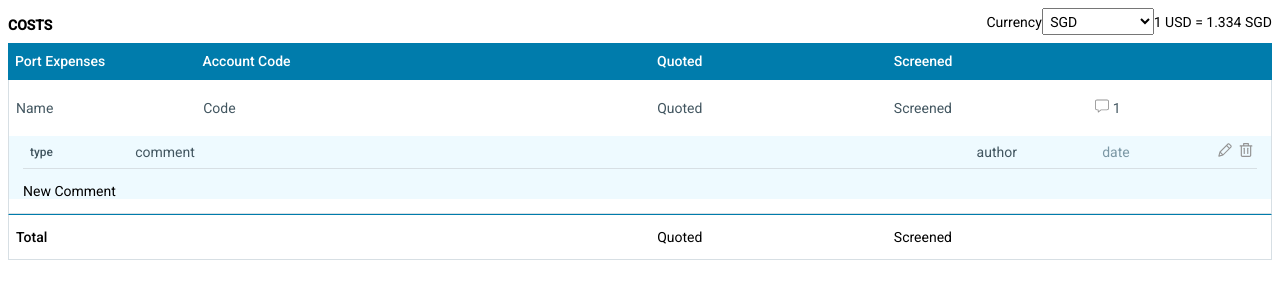
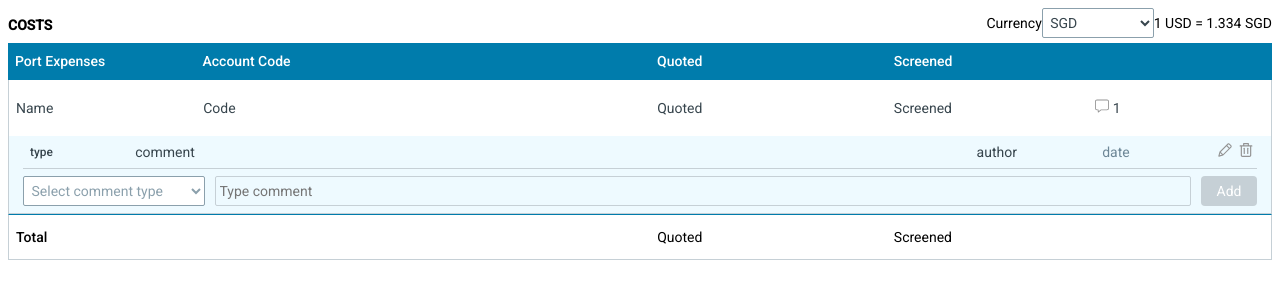
Before and after one commit to RronKurtishi/marcura-costs, an Angular app: page / in a window 1280 px wide. Shown: the top 300 px of the page. Built offline with nearby package versions, Linux system fonts and the light colour scheme.

Commit message:
Implemented new comment UI

```diff
--- a/src/app/costs-page/list/list-item/new-comment/new-comment.component.html
+++ b/src/app/costs-page/list/list-item/new-comment/new-comment.component.html
@@ -1 +1,9 @@
-<p>New Comment</p>
+<div class="flex gap-10 justify-between items-center py-2">
+    <select name="" class="comment-type-select p-1">
+      <option value="" selected disabled hidden>Select comment type</option>
+      <option value="">Internal</option>
+      <option value="">External</option>
+    </select>
+    <input type="text" disabled class="comment-input p-1" placeholder="Type comment">
+    <button disabled>Add</button>
+</div>
--- a/src/app/costs-page/list/list-item/new-comment/new-comment.component.scss
+++ b/src/app/costs-page/list/list-item/new-comment/new-comment.component.scss
@@ -0,0 +1,7 @@
+.comment-type-select {
+  width: 13rem;
+}
+
+.comment-input {
+  flex-grow: 3;
+}
--- a/src/styles.scss
+++ b/src/styles.scss
@@ -4,6 +4,7 @@
 * {
   font-family: 'Roboto', sans-serif;
 	font-size: 14px;
+	box-sizing: border-box;
 }
 
 // Percentage Widths
@@ -90,6 +91,10 @@ $spacings: $spacing0 $spacing1 $spacing2 $spacing3 $spacing4 $spacing5 $spacing6
   display: flex;
 }
 
+.gap-10 {
+	gap: 10px;
+}
+
 .justify-between {
   justify-content: space-between;
 }
@@ -143,6 +148,10 @@ $spacings: $spacing0 $spacing1 $spacing2 $spacing3 $spacing4 $spacing5 $spacing6
 	cursor: pointer;
 }
 
+.color-secondary {
+	color: $secondary;
+}
+
 .color-secondary-light {
 	color: $secondary-light;
 }
@@ -150,3 +159,39 @@ $spacings: $spacing0 $spacing1 $spacing2 $spacing3 $spacing4 $spacing5 $spacing6
 .color-secondary-xlight {
 	color: $secondary-xlight;
 }
+
+button {
+	padding: 0.5rem;
+	background: $primary;
+	color: white;
+	border-radius: 4px;
+	border: none;
+	min-width: 4rem;
+
+	&:disabled {
+		background: $secondary-xlight;
+	}
+}
+
+input, select {
+	height: 30px;
+	padding: 0;
+	background: white;
+	border: 1px solid darken($secondary-xlight, 20%);
+	border-radius: 2px;
+	color: darken($secondary-xlight, 20%);
+
+	&:disabled {
+		border: 1px solid $secondary-xlight;
+		background: transparent;
+		color: $secondary-xlight;
+	}
+
+	&.currency-select {
+		color: $secondary;
+	}
+
+	> option {
+		color: $secondary;
+	}
+}
--- a/src/styles/variables.scss
+++ b/src/styles/variables.scss
@@ -1,6 +1,6 @@
 $primary: #007cac;
 $primary-light: lighten($primary, 63%);
-$secondary: #425660;
+$secondary: #37454d;
 $secondary-light: lighten($secondary, 25%);
 $secondary-xlight: lighten($secondary, 55%);
 $disabled: lighten($secondary, 50%);
```
